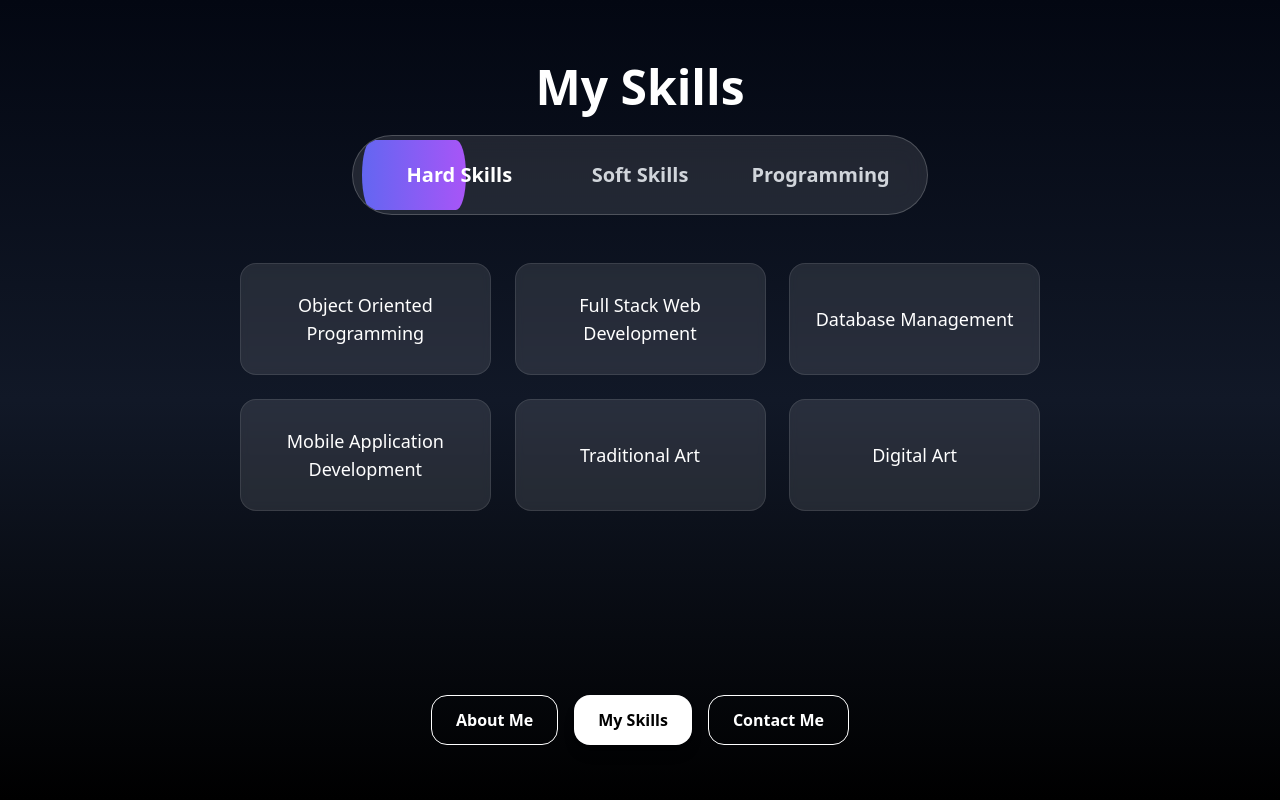
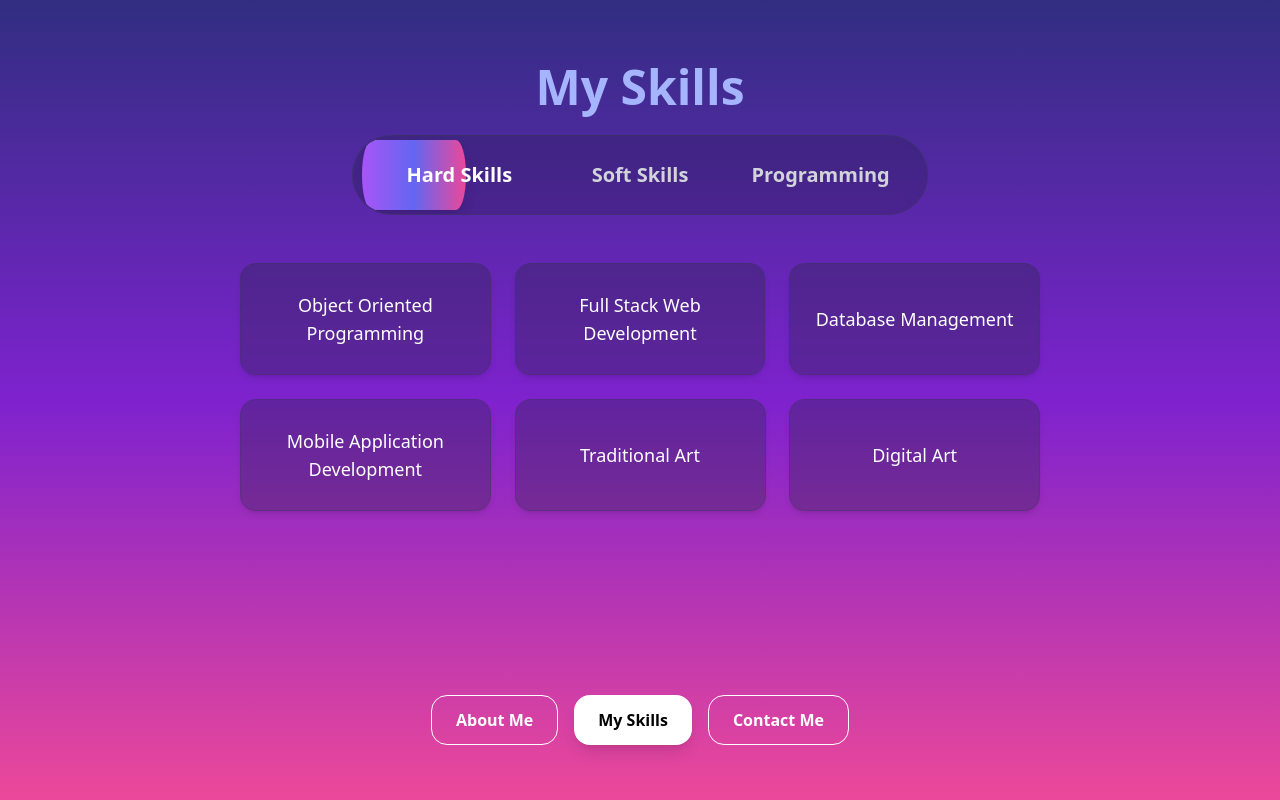
Before and after one commit to SDEG77/TRUE-PORTFOLIO, a React (Vite) app: page / in a window 1280 px wide. Both pictures are taken after a click on the button "My Skills". Built offline with nearby package versions, Linux system fonts and the light colour scheme.

Commit message:
BG-color now dynamic

```diff
--- a/src/components/Hero/HeroContact.jsx
+++ b/src/components/Hero/HeroContact.jsx
@@ -10,24 +10,30 @@ function HeroContact() {
       transition={{ duration: 0.6 }}
       className="flex flex-col items-center text-center px-6"
     >
-      <h2 className="text-3xl md:text-5xl font-bold mb-6">Get In Touch</h2>
+      {/* Header */}
+      <h2 className="text-3xl md:text-5xl font-bold mb-6 text-green-300">
+        Get In Touch
+      </h2>
 
-      <p className="text-gray-300 max-w-xl mb-10 leading-relaxed">
+      {/* Description */}
+      <p className="text-green-100 max-w-xl mb-10 leading-relaxed">
         Feel free to reach out to me through email or connect on my social platforms.
       </p>
 
+      {/* Email Button */}
       <motion.a
         href="https://mail.google.com/mail/?view=cm&fs=1&to=sde.gabriel.77@gmail.com"
         target="_blank"
         rel="noopener noreferrer"
         whileHover={{ scale: 1.08 }}
         whileTap={{ scale: 0.95 }}
-        className="flex items-center gap-4 bg-white/10 hover:bg-white/20 transition-all duration-300 px-6 py-4 rounded-2xl mb-10"
+        className="flex items-center gap-4 bg-gradient-to-r from-green-500 via-teal-500 to-blue-500 hover:from-green-600 hover:via-teal-600 hover:to-blue-600 transition-all duration-300 px-6 py-4 rounded-2xl mb-10 shadow-lg"
       >
         <SiGmail className="text-red-500 w-8 h-8" />
-        <span className="font-semibold text-white text-lg">sde.gabriel.77@gmail.com</span>
+        <span className="font-semibold text-white text-lg">
+          sde.gabriel.77@gmail.com
+        </span>
       </motion.a>
-
 
       {/* Social Links */}
       <div className="flex gap-10">
@@ -38,7 +44,7 @@ function HeroContact() {
           rel="noopener noreferrer"
           whileHover={{ scale: 1.15, rotate: 3 }}
           whileTap={{ scale: 0.95 }}
-          className="text-blue-500 transition-all duration-300 hover:text-blue-400"
+          className="text-green-400 transition-all duration-300 hover:text-green-300"
         >
           <FaFacebook className="w-16 h-16" />
         </motion.a>
@@ -50,7 +56,7 @@ function HeroContact() {
           rel="noopener noreferrer"
           whileHover={{ scale: 1.15, rotate: -3 }}
           whileTap={{ scale: 0.95 }}
-          className="text-blue-400 transition-all duration-300 hover:text-blue-300"
+          className="text-teal-400 transition-all duration-300 hover:text-teal-300"
         >
           <FaLinkedin className="w-16 h-16" />
         </motion.a>
--- a/src/components/Hero/HeroSection.jsx
+++ b/src/components/Hero/HeroSection.jsx
@@ -2,29 +2,33 @@ import { useState } from "react";
 import { motion, AnimatePresence } from "framer-motion";
 import HeroFront from "./HeroFront";
 import HeroSkills from "./HeroSkills";
-import HeroContact from "./HeroContact"; // new contact component
+import HeroContact from "./HeroContact";
 
 function HeroSection() {
   const [activeSection, setActiveSection] = useState("about"); // "about" | "skills" | "contact"
 
   const fadeSlideVariants = {
     hidden: { opacity: 0, y: 30, scale: 0.98 },
-    visible: {
-      opacity: 1,
-      y: 0,
-      scale: 1,
-      transition: { duration: 0.6, ease: "easeOut" },
-    },
-    exit: {
-      opacity: 0,
-      y: -30,
-      scale: 0.98,
-      transition: { duration: 0.5, ease: "easeInOut" },
-    },
+    visible: { opacity: 1, y: 0, scale: 1, transition: { duration: 0.6, ease: "easeOut" } },
+    exit: { opacity: 0, y: -30, scale: 0.98, transition: { duration: 0.5, ease: "easeInOut" } },
   };
 
+  // Background gradient colors (as tailwind HEX equivalents)
+  const bgColors = {
+    about: ["#4c1d95", "#3730a3", "#7c3aed"], // purple-900, indigo-800, purple-700
+    skills: ["#312e81", "#7e22ce", "#ec4899"], // indigo-900, purple-800, pink-700
+    contact: ["#064e3b", "#0f766e", "#1e3a8a"], // green-900, teal-800, blue-700
+  };
+
+  const currentGradient = bgColors[activeSection];
+
   return (
-    <section className="min-h-screen flex flex-col justify-center items-center bg-gradient-to-b from-gray-950 via-gray-900 to-black text-white overflow-hidden">
+    <motion.section
+      initial={{ background: `linear-gradient(to bottom, ${currentGradient.join(", ")})` }}
+      animate={{ background: `linear-gradient(to bottom, ${currentGradient.join(", ")})` }}
+      transition={{ duration: 1 }}
+      className="min-h-screen flex flex-col justify-center items-center text-white overflow-hidden"
+    >
       <div className="relative w-full max-w-4xl h-[600px] flex justify-center items-center">
         <AnimatePresence mode="wait">
           {activeSection === "about" && (
@@ -108,7 +112,7 @@ function HeroSection() {
           Contact Me
         </button>
       </motion.div>
-    </section>
+    </motion.section>
   );
 }
 
--- a/src/components/Hero/HeroSkills.jsx
+++ b/src/components/Hero/HeroSkills.jsx
@@ -24,7 +24,7 @@ function HeroSkills() {
 
   // Slider positions (adjust these to fine-tune)
   const sliderPositions = {
-    hard: -7, // padding from left
+    hard: -7,
     soft: sliderWidth - 8,
     programming: sliderWidth * 2 - 8,
   };
@@ -88,7 +88,7 @@ function HeroSkills() {
           initial={{ opacity: 0, y: 20 }}
           animate={{ opacity: 1, y: 0 }}
           transition={{ duration: 0.6 }}
-          className="text-3xl md:text-5xl font-bold mb-6"
+          className="text-3xl md:text-5xl font-bold mb-6 text-indigo-300"
         >
           My Skills
         </motion.h2>
@@ -96,7 +96,7 @@ function HeroSkills() {
         {/* Slider Toggle */}
         <div
           ref={containerRef}
-          className="relative flex bg-white/10 border border-white/20 backdrop-blur-md rounded-full p-4 mb-12 w-96 md:w-[36rem] h-20 overflow-hidden select-none"
+          className="relative flex bg-gray-900/20 border border-gray-700/40 backdrop-blur-md rounded-full p-4 mb-12 w-96 md:w-[36rem] h-20 overflow-hidden select-none"
         >
           {/* Slider Highlight */}
           <motion.div
@@ -115,7 +115,7 @@ function HeroSkills() {
               x: sliderPositions[selectedSkill] || 0,
             }}
             transition={{ type: "spring", stiffness: 300, damping: 30 }}
-            className="absolute bg-gradient-to-r from-indigo-500 to-purple-500 cursor-grab active:cursor-grabbing"
+            className="absolute bg-gradient-to-r from-purple-500 via-indigo-500 to-pink-500 cursor-grab active:cursor-grabbing shadow-lg"
             style={{
               width: sliderWidth - sliderStyle.widthOffset,
               top: sliderStyle.topOffset,
@@ -178,11 +178,11 @@ function HeroSkills() {
                   whileHover={{
                     scale: 1.06,
                     background:
-                      "linear-gradient(135deg, rgba(99,102,241,0.15) 0%, rgba(168,85,247,0.15) 100%)",
+                      "linear-gradient(135deg, rgba(128,90,213,0.2) 0%, rgba(168,85,247,0.2) 100%)",
                     transition: { duration: 0.4, ease: "easeOut" },
                   }}
-                  className="flex items-center justify-center text-center px-4 h-28 rounded-2xl border border-white/10 bg-white/10 backdrop-blur-sm
-                             text-white text-lg font-medium transition-all duration-500 ease-out"
+                  className="flex items-center justify-center text-center px-4 h-28 rounded-2xl border border-gray-700/30 bg-gray-800/30 backdrop-blur-sm
+                             text-white text-lg font-medium transition-all duration-500 ease-out shadow-md"
                 >
                   {skill}
                 </motion.div>
```
